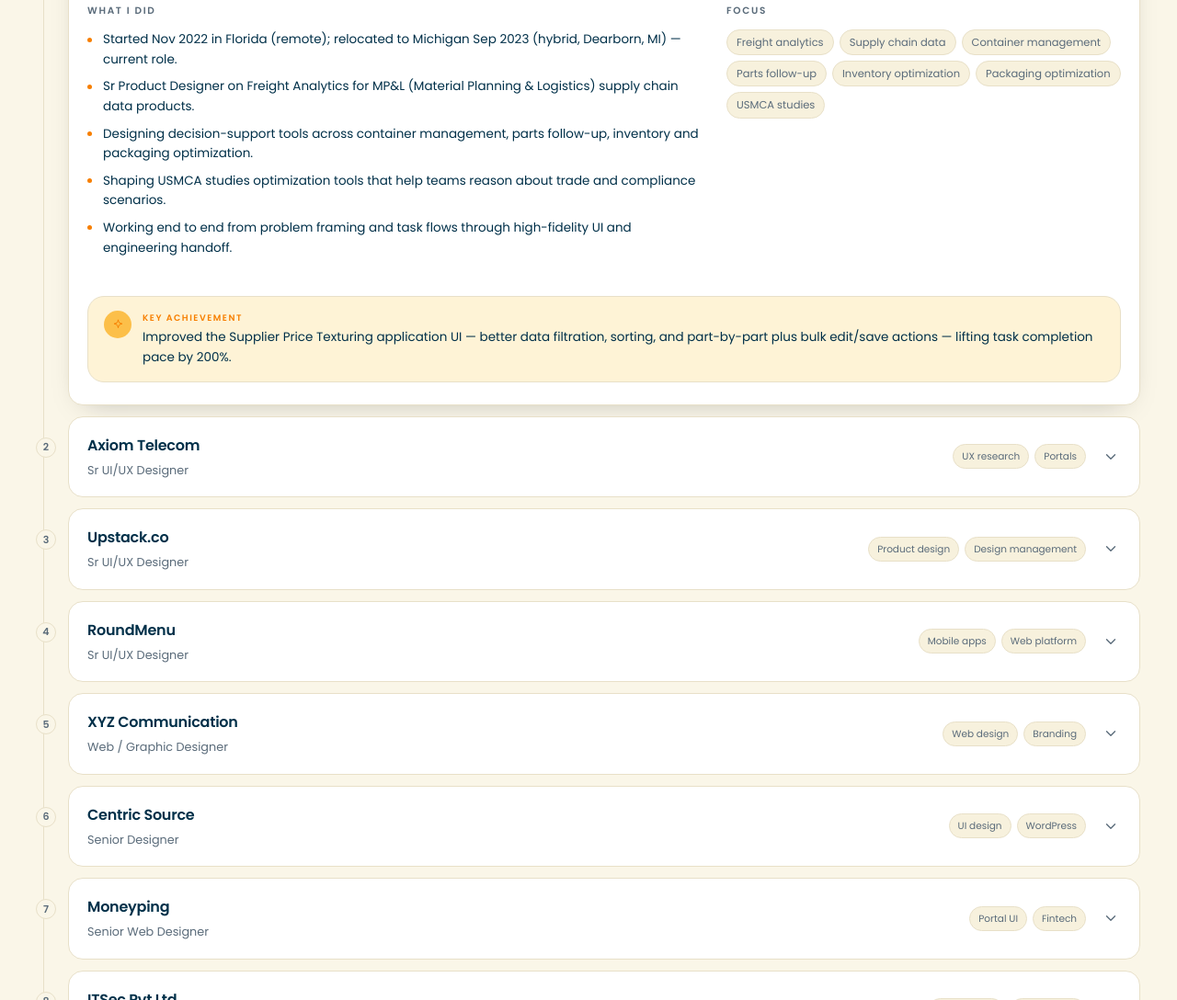
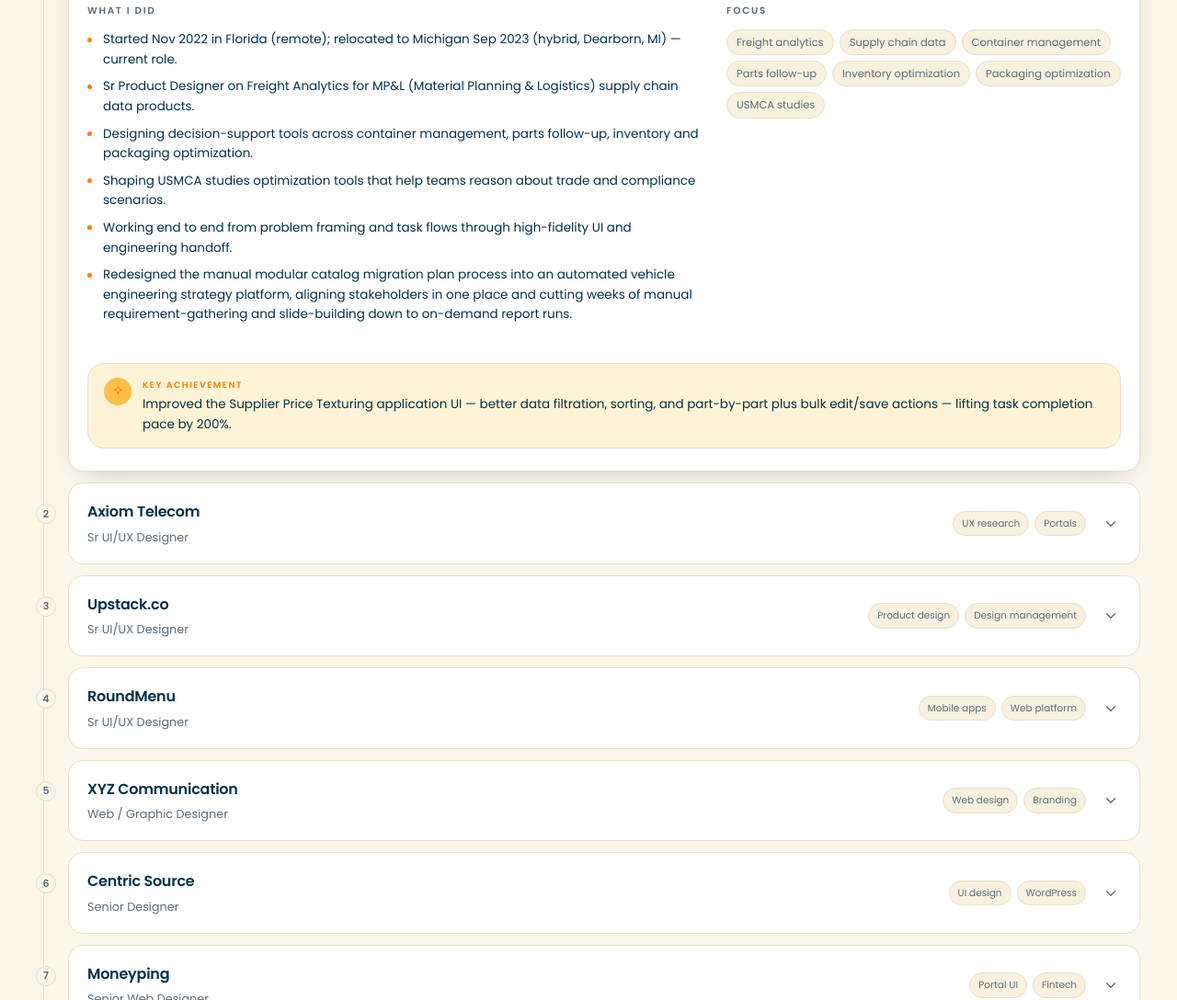
Before and after one commit to AbuzerAD/Web, a plain HTML site: page index.html in a window 1280 px wide. Shown: the part 4394-5482 px from the top of the page at 92% size. Drawn offline with Linux system fonts and the light colour scheme.

Commit message:
Add Ford modular catalog migration bullet

```diff
--- a/index.html
+++ b/index.html
@@ -298,6 +298,7 @@
                     <li>Designing decision-support tools across container management, parts follow-up, inventory and packaging optimization.</li>
                     <li>Shaping USMCA studies optimization tools that help teams reason about trade and compliance scenarios.</li>
                     <li>Working end to end from problem framing and task flows through high-fidelity UI and engineering handoff.</li>
+                     <li>Redesigned the manual modular catalog migration plan process into an automated vehicle engineering strategy platform, aligning stakeholders in one place and cutting weeks of manual requirement-gathering and slide-building down to on-demand report runs.</li>
                   </ul>
                 </div>
                 <div>
```
